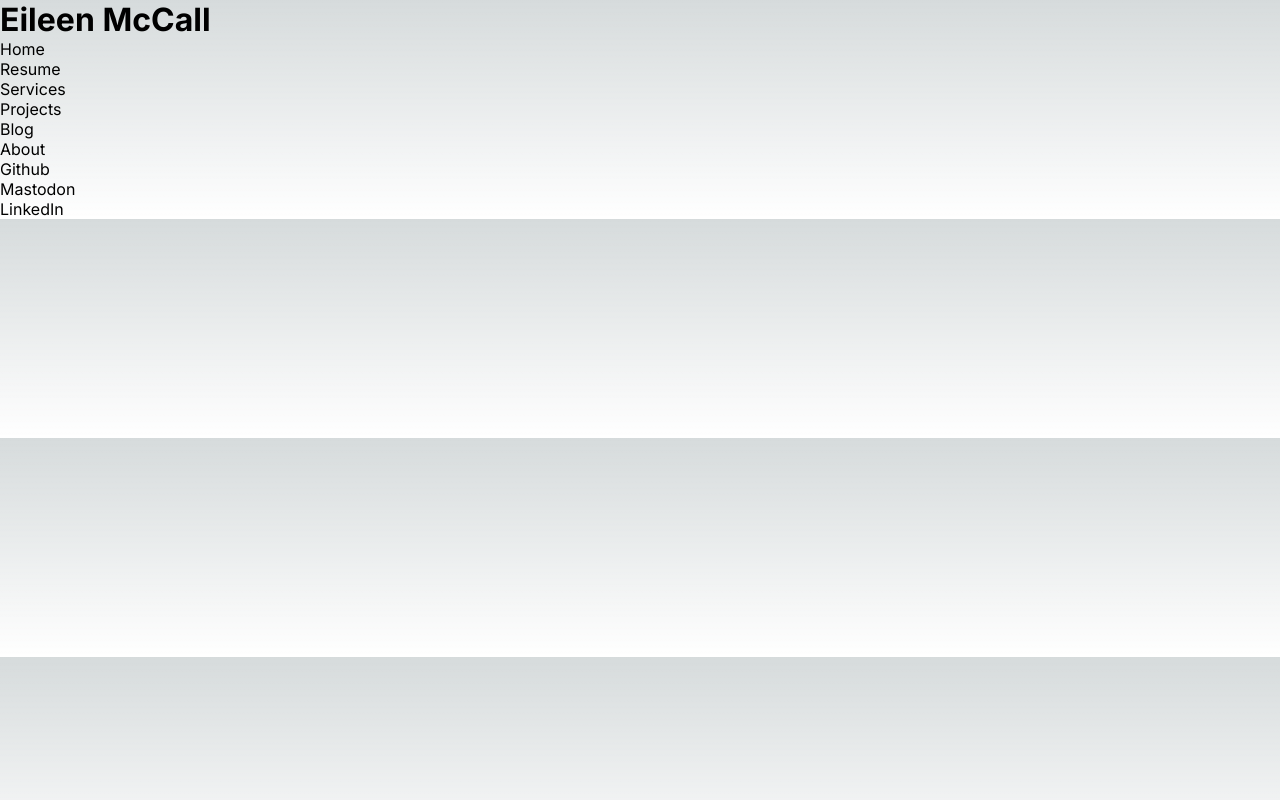
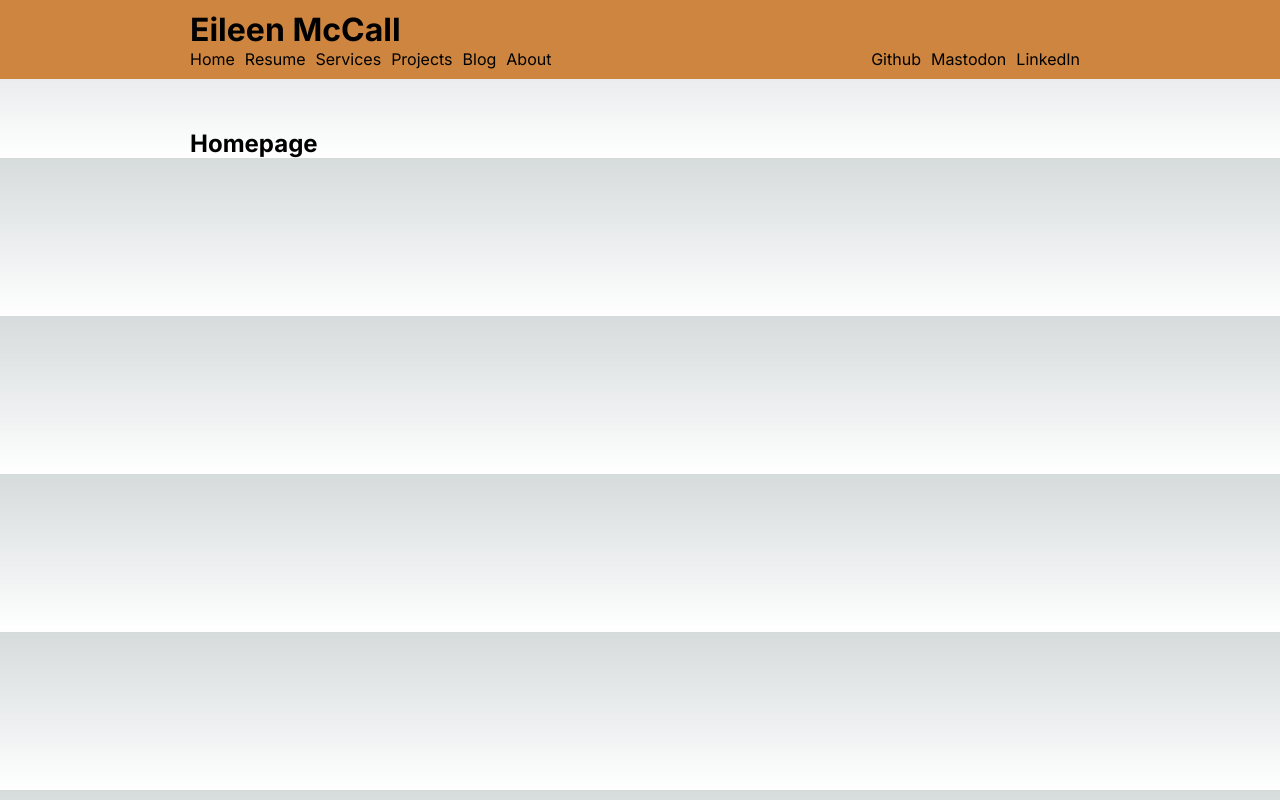
Before and after one commit to EileenMcCall/eileen-mccall-portfolio-next, a Next.js app: page / in a window 1280 px wide. Built offline with nearby package versions, Linux system fonts and the light colour scheme.

Commit message:
feat: created navbar component and header

```diff
--- /dev/null
+++ b/src/app/layout.module.css
@@ -0,0 +1,4 @@
+.mainContent {
+    width: 900px;
+    margin: 0 auto;
+}
--- a/src/app/layout.tsx
+++ b/src/app/layout.tsx
@@ -1,12 +1,14 @@
 import type { Metadata } from 'next'
 import { Inter } from 'next/font/google'
 import './globals.css'
+import styles from "./layout.module.css";
+import Header from '@/components/Header/Header';
 
 const inter = Inter({ subsets: ['latin'] })
 
 export const metadata: Metadata = {
-  title: 'Create Next App',
-  description: 'Generated by create next app',
+  title: 'Da Code Zone 💀',
+  description: 'ABANDON HOPE ALL YE WHO ENTER HERE',
 }
 
 export default function RootLayout({
@@ -16,7 +18,12 @@ export default function RootLayout({
 }) {
   return (
     <html lang="en">
-      <body className={inter.className}>{children}</body>
+      <body className={inter.className}>
+        <Header />
+        <main className={styles.mainContent}>
+          {children}
+        </main>
+      </body>
     </html>
   )
 }
--- a/src/app/page.tsx
+++ b/src/app/page.tsx
@@ -1,27 +1,12 @@
 import Image from 'next/image'
 import styles from './page.module.css'
 import Link from 'next/link'
+import MainNav from '@/components/MainNav/MainNav'
 
 export default function Home() {
   return (
     <main>
-      <h1>Eileen McCall</h1>
-      <nav>
-        <ul>
-          <li><Link href="/">Home</Link></li>
-          <li><a rel="noopener noreferrer" target="_blank" href="/Resume.pdf">Resume</a></li>
-          <li><Link href="/services">Services</Link></li>
-          <li><Link href="/projects">Projects</Link></li>
-          <li><Link href="/blog">Blog</Link></li>
-          <li><Link href="/about">About</Link></li>
-        </ul>
-
-        <ul>
-          <li><a href="https://github.com/EileenMcCall" rel="noopener noreferrer" target="_blank">Github</a></li>
-          <li>Mastodon</li>
-          <li><a href="https://www.linkedin.com/in/eileenmccall/" rel="noopener noreferrer" target="_blank">LinkedIn</a></li>
-        </ul>
-      </nav>
+      <h2>Homepage</h2>
     </main>
   )
 }
--- /dev/null
+++ b/src/components/Header/Header.module.css
@@ -0,0 +1,11 @@
+.header {
+    display: flex;
+    justify-content: center;
+    margin-bottom: 50px;
+    background-color: peru;
+    padding: 10px;
+}
+
+.header div {
+    min-width: 900px;
+}
--- /dev/null
+++ b/src/components/Header/Header.tsx
@@ -0,0 +1,13 @@
+import MainNav from "../MainNav/MainNav";
+import styles from "./Header.module.css"
+
+export default function Header () {
+    return (
+        <header className={styles.header}>
+            <div>
+                <h1>Eileen McCall</h1>
+                <MainNav />
+            </div>
+        </header>
+    );
+}
--- /dev/null
+++ b/src/components/MainNav/MainNav.module.css
@@ -0,0 +1,13 @@
+.nav {
+    display: flex;
+    justify-content: space-between;
+}
+
+.nav ul {
+    display: flex;
+    list-style: none;
+}
+
+.nav ul li {
+    margin-right: 10px;
+}
--- /dev/null
+++ b/src/components/MainNav/MainNav.tsx
@@ -0,0 +1,23 @@
+import Link from "next/link";
+import styles from "./MainNav.module.css";
+
+export default function MainNav () {
+  return (
+    <nav className={styles.nav}>
+      <ul>
+        <li><Link href="/">Home</Link></li>
+        <li><a rel="noopener noreferrer" target="_blank" href="/Resume.pdf">Resume</a></li>
+        <li><Link href="/services">Services</Link></li>
+        <li><Link href="/projects">Projects</Link></li>
+        <li><Link href="/blog">Blog</Link></li>
+        <li><Link href="/about">About</Link></li>
+      </ul>
+
+      <ul>
+        <li><a href="https://github.com/EileenMcCall" rel="noopener noreferrer" target="_blank">Github</a></li>
+        <li><a href="https://tech.lgbt/@eileenmccall" rel="noopener noreferrer" target="_blank">Mastodon</a></li>
+        <li><a href="https://www.linkedin.com/in/eileenmccall/" rel="noopener noreferrer" target="_blank">LinkedIn</a></li>
+      </ul>
+    </nav>
+  );
+}
```
